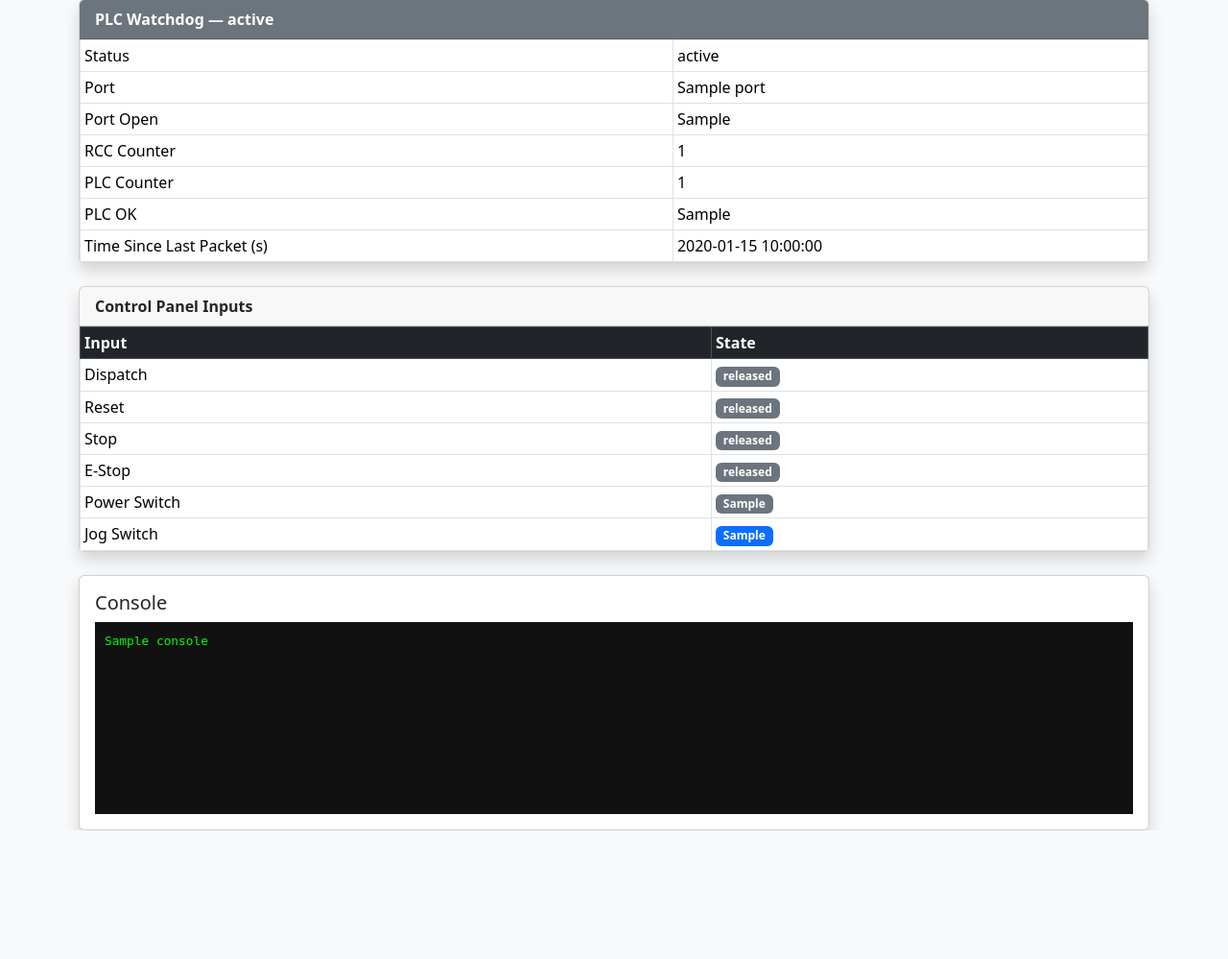
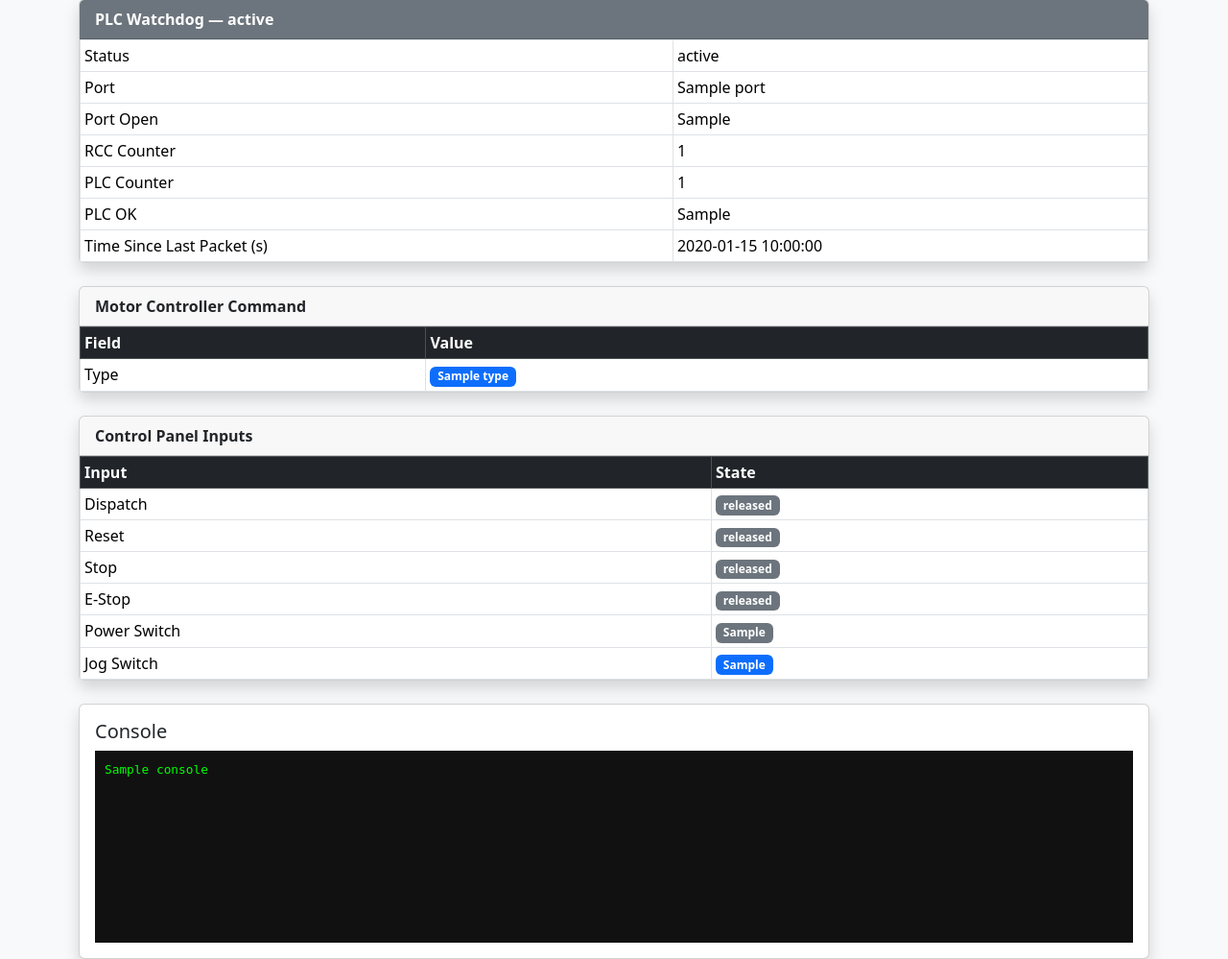
Before and after one commit to Terrier-Ride-Engineering-Club/ride-control-computer, a Python web app: template src/ride_control_computer/webserver/templates/two.html in a window 1280 px wide. Shown: the part 931-1930 px from the top of the page at 96% size. Before the commit the page ends 1796 px from the top, so only its background shows below. Run offline with Jinja, Linux system fonts and the light colour scheme; the template is opened without the code that fills it: most values are stand-ins (such as "Sample title", 1, 10 or a date in 2020).

Commit message:
add current motor command to maint

```diff
--- a/src/ride_control_computer/main.py
+++ b/src/ride_control_computer/main.py
@@ -104,6 +104,7 @@ def main():
             "m2_bottom": mc.isAtBottomLimit(2),
         },
         getMCStatusString=mc.getControllerStatus,
+        getMotorCommand=mc.getCurrentCommand,
         )
 
     rideControlComputer = RCC(mc, cp, tc, wc, watchdogPort=WATCHDOG_PORT)
--- a/src/ride_control_computer/webserver/WebserverController.py
+++ b/src/ride_control_computer/webserver/WebserverController.py
@@ -20,6 +20,7 @@ class WebserverController(ABC):
                  isTelemetryStale: Callable[[], bool] = lambda: True,
                  getLimitSwitches: Callable[[], dict] = lambda: {"m1_top": False, "m1_bottom": False, "m2_top": False, "m2_bottom": False},
                  getMCStatusString: Callable[[], str] = lambda: "Unknown",
+                 getMotorCommand: Callable[[], dict | None] = lambda: None,
                  ):
         self.app = Flask(__name__)
         self.getSpeed = getSpeeds
@@ -34,6 +35,7 @@ class WebserverController(ABC):
         self.getTemperatures = getTemperatures
         self.getLimitSwitches = getLimitSwitches
         self.getMCStatusString = getMCStatusString
+        self.getMotorCommand = getMotorCommand
         self.rcc = None
         self._panel = None
 
--- a/src/ride_control_computer/webserver/templates/two.html
+++ b/src/ride_control_computer/webserver/templates/two.html
@@ -167,6 +167,32 @@
     </div>
 </div>
 
+<!-- ===== MOTOR COMMAND ===== -->
+<div class="card shadow mb-4">
+    <div class="card-header fw-bold">Motor Controller Command</div>
+    <div class="card-body p-0">
+        <table class="table table-sm table-bordered mb-0" id="motorCommandTable">
+            <thead class="table-dark"><tr><th>Field</th><th>Value</th></tr></thead>
+            <tbody id="motorCommandBody">
+                {% if motor_command %}
+                <tr><td>Type</td><td><span class="badge bg-primary">{{ motor_command.type }}</span></td></tr>
+                {% if motor_command.type == 'JOG' %}
+                <tr><td>Direction</td><td>{{ motor_command.jogDir }}</td></tr>
+                {% elif motor_command.type == 'DRIVE' %}
+                {% for mnum, params in motor_command.drive.items() %}
+                <tr><td>M{{ mnum }} Target</td><td>{{ params.position }} @ {{ params.speed }} QPPS</td></tr>
+                {% endfor %}
+                {% elif motor_command.type == 'STOP' %}
+                <tr><td>Decel</td><td>{{ motor_command.decel }}</td></tr>
+                {% endif %}
+                {% else %}
+                <tr><td colspan="2" class="text-muted text-center">Unavailable</td></tr>
+                {% endif %}
+            </tbody>
+        </table>
+    </div>
+</div>
+
 <!-- ===== CONTROL PANEL INPUTS ===== -->
 <div class="card shadow mb-4" id="panelInputsCard">
     <div class="card-header fw-bold">Control Panel Inputs</div>
@@ -327,6 +353,26 @@ setInterval(async () => {
         }
     }
 
+    const mc = data.motor_command;
+    const mcCmdBody = document.getElementById("motorCommandBody");
+    if (mcCmdBody) {
+        if (!mc) {
+            mcCmdBody.innerHTML = '<tr><td colspan="2" class="text-muted text-center">Unavailable</td></tr>';
+        } else {
+            let html = `<tr><td>Type</td><td><span class="badge bg-primary">${mc.type}</span></td></tr>`;
+            if (mc.type === "JOG") {
+                html += `<tr><td>Direction</td><td>${mc.jogDir > 0 ? "UP" : mc.jogDir < 0 ? "DOWN" : "0"}</td></tr>`;
+            } else if (mc.type === "DRIVE" && mc.drive) {
+                for (const [mnum, p] of Object.entries(mc.drive)) {
+                    html += `<tr><td>M${mnum} Target</td><td>${p.position} @ ${p.speed} QPPS</td></tr>`;
+                }
+            } else if (mc.type === "STOP") {
+                html += `<tr><td>Decel</td><td>${mc.decel}</td></tr>`;
+            }
+            mcCmdBody.innerHTML = html;
+        }
+    }
+
     const wd = data.watchdog_details || {};
     const wdHeaderColors = { 'OK': 'success', 'TIMEOUT': 'danger', 'PLC_ERROR': 'warning', 'DISCONNECTED': 'warning', 'DISABLED': 'secondary', 'INHIBITED': 'secondary' };
     const wdHeader = document.getElementById("wd-card-header");
```
Also changed, not shown: src/ride_control_computer/motor_controller/MotorController.py (+7 -0 lines), src/ride_control_computer/motor_controller/RoboClawSerialMC.py (+14 -0 lines), src/ride_control_computer/webserver/MockWebserverController.py (+6 -2 lines).
